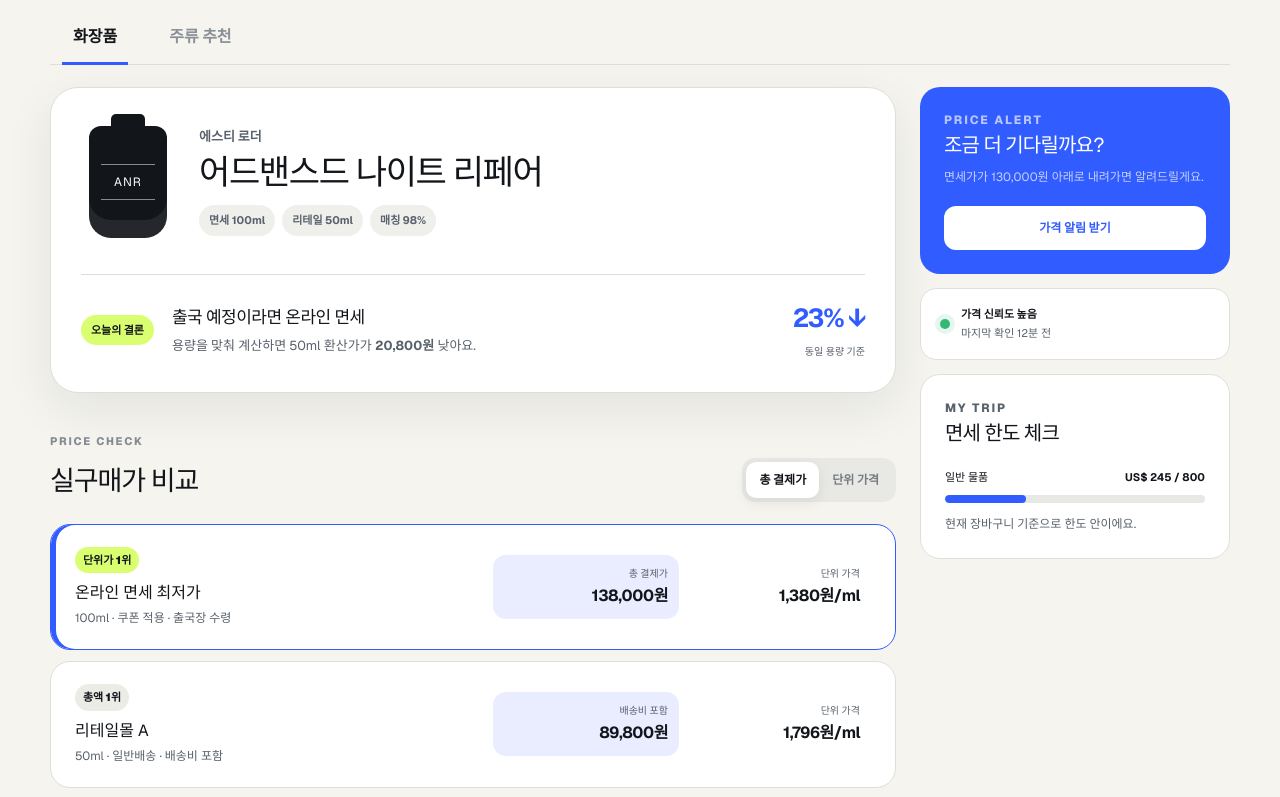
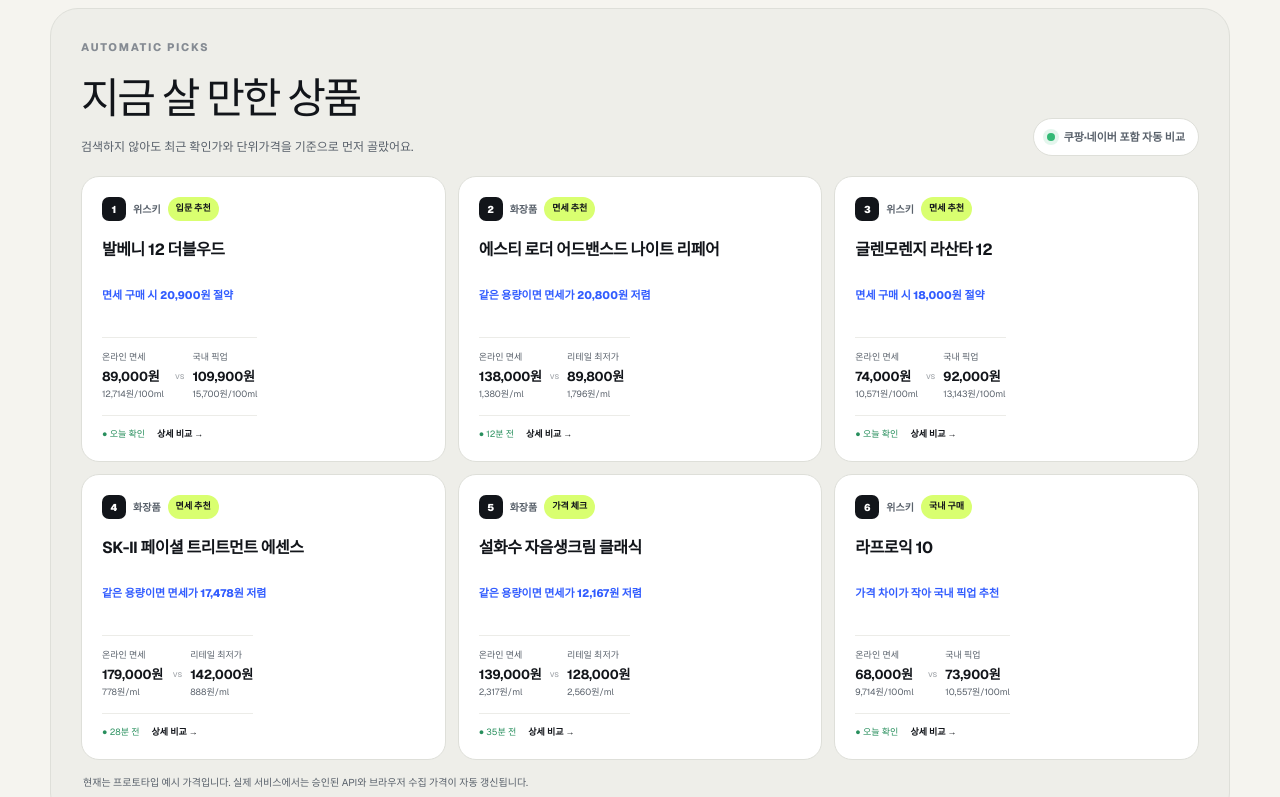
Before and after one commit to Tate-kwon94/cherrypicker, a Next.js app: page / in a window 1280 px wide. Shown: the part 580-1377 px from the top of the page. Built offline with nearby package versions, Linux system fonts and the light colour scheme.

Commit message:
Add automatic recommendation feed

```diff
--- a/app/globals.css
+++ b/app/globals.css
@@ -235,6 +235,193 @@
   cursor: pointer;
 }
 
+.discovery-section {
+  margin: 22px 0 52px;
+  padding: 30px;
+  border: 1px solid var(--line);
+  border-radius: var(--radius-xl);
+  background: #eeeee9;
+}
+
+.discovery-heading {
+  display: flex;
+  justify-content: space-between;
+  gap: 28px;
+  align-items: end;
+  margin-bottom: 20px;
+}
+
+.discovery-heading h2 {
+  margin: 0;
+  font-size: clamp(28px, 4vw, 42px);
+  letter-spacing: -0.055em;
+}
+
+.discovery-heading > div > p:last-child {
+  margin: 8px 0 0;
+  color: var(--ink-soft);
+  font-size: 12px;
+}
+
+.feed-status {
+  display: flex;
+  gap: 9px;
+  align-items: center;
+  padding: 10px 13px;
+  border: 1px solid var(--line);
+  border-radius: 999px;
+  background: var(--surface);
+  color: var(--ink-soft);
+  font-size: 11px;
+  font-weight: 750;
+  white-space: nowrap;
+}
+
+.feed-status span {
+  width: 8px;
+  height: 8px;
+  border-radius: 50%;
+  background: #33b975;
+  box-shadow: 0 0 0 4px rgba(51, 185, 117, 0.13);
+}
+
+.spotlight-grid {
+  display: grid;
+  grid-template-columns: repeat(3, minmax(0, 1fr));
+  gap: 12px;
+}
+
+.spotlight-card {
+  display: flex;
+  min-width: 0;
+  min-height: 252px;
+  flex-direction: column;
+  padding: 20px;
+  border: 1px solid var(--line);
+  border-radius: 18px;
+  background: var(--surface);
+  text-align: left;
+  cursor: pointer;
+  transition:
+    transform 160ms ease,
+    border-color 160ms ease,
+    box-shadow 160ms ease;
+}
+
+.spotlight-card:hover {
+  transform: translateY(-3px);
+  border-color: var(--ink);
+  box-shadow: 4px 4px 0 var(--ink);
+}
+
+.spotlight-topline {
+  display: flex;
+  gap: 7px;
+  align-items: center;
+}
+
+.spotlight-rank {
+  display: grid;
+  width: 24px;
+  height: 24px;
+  place-items: center;
+  border-radius: 7px;
+  background: var(--ink);
+  color: #fff;
+  font-size: 10px;
+  font-weight: 850;
+}
+
+.spotlight-category {
+  color: var(--ink-soft);
+  font-size: 10px;
+  font-weight: 750;
+}
+
+.spotlight-badge {
+  margin-left: auto;
+  padding: 5px 8px;
+  border-radius: 999px;
+  background: var(--lime);
+  font-size: 9px;
+  font-weight: 850;
+}
+
+.spotlight-title {
+  min-height: 44px;
+  margin: 18px 0 5px;
+  font-size: 16px;
+  line-height: 1.35;
+  letter-spacing: -0.03em;
+}
+
+.spotlight-decision {
+  min-height: 32px;
+  color: var(--blue);
+  font-size: 11px;
+  font-weight: 800;
+  line-height: 1.45;
+}
+
+.spotlight-prices {
+  display: grid;
+  grid-template-columns: 1fr auto 1fr;
+  gap: 8px;
+  align-items: center;
+  margin-top: 17px;
+  padding: 13px 0;
+  border-top: 1px solid #ecece8;
+  border-bottom: 1px solid #ecece8;
+}
+
+.spotlight-prices > span {
+  display: grid;
+  gap: 2px;
+}
+
+.spotlight-prices small,
+.spotlight-prices em {
+  color: var(--ink-soft);
+  font-size: 9px;
+  font-style: normal;
+}
+
+.spotlight-prices b {
+  font-size: 13px;
+  letter-spacing: -0.02em;
+}
+
+.spotlight-prices i {
+  color: #a1a5aa;
+  font-size: 9px;
+  font-style: normal;
+}
+
+.spotlight-footer {
+  display: flex;
+  justify-content: space-between;
+  gap: 12px;
+  margin-top: auto;
+  padding-top: 12px;
+  color: var(--ink-soft);
+  font-size: 9px;
+}
+
+.spotlight-footer > span {
+  color: #288f5d;
+}
+
+.spotlight-footer b {
+  color: var(--ink);
+}
+
+.feed-note {
+  margin: 15px 2px 0;
+  color: var(--ink-soft);
+  font-size: 10px;
+  line-height: 1.5;
+}
+
 .category-tabs {
   display: flex;
   gap: 6px;
@@ -1335,6 +1522,10 @@
 }
 
 @media (max-width: 920px) {
+  .spotlight-grid {
+    grid-template-columns: repeat(2, minmax(0, 1fr));
+  }
+
   .content-grid {
     grid-template-columns: 1fr;
   }
@@ -1391,6 +1582,48 @@
     text-align: left;
   }
 
+  .discovery-section {
+    width: calc(100% + 24px);
+    margin: 16px -12px 42px;
+    padding: 25px 12px 22px;
+    border-right: 0;
+    border-left: 0;
+    border-radius: 0;
+  }
+
+  .discovery-heading {
+    display: block;
+    padding: 0 4px;
+  }
+
+  .feed-status {
+    width: fit-content;
+    margin-top: 15px;
+  }
+
+  .spotlight-grid {
+    display: flex;
+    gap: 10px;
+    padding: 4px;
+    overflow-x: auto;
+    scroll-snap-type: x mandatory;
+    scrollbar-width: none;
+  }
+
+  .spotlight-grid::-webkit-scrollbar {
+    display: none;
+  }
+
+  .spotlight-card {
+    width: min(82vw, 310px);
+    min-width: min(82vw, 310px);
+    scroll-snap-align: start;
+  }
+
+  .feed-note {
+    padding: 0 4px;
+  }
+
   .recommendation {
     grid-template-columns: 1fr auto;
   }
--- a/app/page.tsx
+++ b/app/page.tsx
@@ -74,6 +74,16 @@
 
 const providerDomains = [
   { host: "coupang.com", name: "쿠팡", channel: "retail" as Channel },
+  {
+    host: "search.shopping.naver.com",
+    name: "네이버 가격비교",
+    channel: "retail" as Channel,
+  },
+  {
+    host: "shopping.naver.com",
+    name: "네이버 쇼핑",
+    channel: "retail" as Channel,
+  },
   { host: "costco.co.kr", name: "코스트코 온라인몰", channel: "retail" as Channel },
   { host: "ssg.com", name: "SSG.COM·트레이더스", channel: "retail" as Channel },
   { host: "oliveyoung.co.kr", name: "올리브영", channel: "retail" as Channel },
@@ -330,6 +340,64 @@
   );
   const liquor = liquors[taste];
   const liquorSaving = liquor.retailPrice - liquor.dutyPrice;
+  const spotlightItems = useMemo(
+    () => [
+      ...cosmetics.map((item) => {
+        const retailTotal = item.retailBasePrice + item.shipping;
+        const dutyUnitPrice = item.dutyPrice / item.dutyVolume;
+        const retailUnitPrice = retailTotal / item.retailVolume;
+        const equivalentSaving =
+          retailTotal - dutyUnitPrice * item.retailVolume;
+
+        return {
+          key: `cosmetics-${item.id}`,
+          category: "cosmetics" as Category,
+          productId: item.id,
+          taste: undefined,
+          badge: equivalentSaving >= 15000 ? "면세 추천" : "가격 체크",
+          eyebrow: "화장품",
+          title: `${item.brand} ${item.name}`,
+          decision:
+            equivalentSaving > 0
+              ? `같은 용량이면 면세가 ${formatWon(equivalentSaving)} 저렴`
+              : "배송 리테일이 더 유리",
+          dutyPrice: item.dutyPrice,
+          retailPrice: retailTotal,
+          dutyUnitPrice,
+          retailUnitPrice,
+          unitLabel: `/${item.unit}`,
+          saving: equivalentSaving,
+          freshness: item.freshness,
+        };
+      }),
+      ...Object.values(liquors).map((item) => ({
+        key: `liquor-${item.taste}`,
+        category: "liquor" as Category,
+        productId: undefined,
+        taste: item.taste,
+        badge:
+          item.taste === "beginner"
+            ? "입문 추천"
+            : item.retailPrice - item.dutyPrice > 10000
+              ? "면세 추천"
+              : "국내 구매",
+        eyebrow: "위스키",
+        title: item.name,
+        decision:
+          item.retailPrice - item.dutyPrice > 10000
+            ? `면세 구매 시 ${formatWon(item.retailPrice - item.dutyPrice)} 절약`
+            : "가격 차이가 작아 국내 픽업 추천",
+        dutyPrice: item.dutyPrice,
+        retailPrice: item.retailPrice,
+        dutyUnitPrice: item.dutyPrice / 7,
+        retailUnitPrice: item.retailPrice / 7,
+        unitLabel: "/100ml",
+        saving: item.retailPrice - item.dutyPrice,
+        freshness: "오늘 확인",
+      })),
+    ].sort((a, b) => b.saving - a.saving),
+    [],
+  );
 
   function persistOffers(next: CapturedOffer[]) {
     setCapturedOffers(next);
@@ -493,7 +561,92 @@
         <button type="button">조건 변경 ↗</button>
       </div>
 
-      <nav className="category-tabs" aria-label="상품 카테고리">
+      <section className="discovery-section" aria-labelledby="discovery-title">
+        <div className="discovery-heading">
+          <div>
+            <p className="section-kicker">AUTOMATIC PICKS</p>
+            <h2 id="discovery-title">지금 살 만한 상품</h2>
+            <p>
+              검색하지 않아도 최근 확인가와 단위가격을 기준으로 먼저 골랐어요.
+            </p>
+          </div>
+          <div className="feed-status">
+            <span aria-hidden="true" />
+            쿠팡·네이버 포함 자동 비교
+          </div>
+        </div>
+
+        <div className="spotlight-grid">
+          {spotlightItems.map((item, index) => (
+            <button
+              className="spotlight-card"
+              type="button"
+              key={item.key}
+              onClick={() => {
+                if (item.category === "cosmetics" && item.productId) {
+                  setSelectedId(item.productId);
+                  setCategory("cosmetics");
+                }
+                if (item.category === "liquor" && item.taste) {
+                  setTaste(item.taste);
+                  setCategory("liquor");
+                }
+                setStatusMessage(`${item.title} 상세 비교를 열었습니다.`);
+                window.setTimeout(() => {
+                  document
+                    .getElementById("comparison-start")
+                    ?.scrollIntoView({ behavior: "smooth", block: "start" });
+                }, 0);
+              }}
+            >
+              <span className="spotlight-topline">
+                <span className="spotlight-rank">{index + 1}</span>
+                <span className="spotlight-category">{item.eyebrow}</span>
+                <span className="spotlight-badge">{item.badge}</span>
+              </span>
+              <strong className="spotlight-title">{item.title}</strong>
+              <span className="spotlight-decision">{item.decision}</span>
+              <span className="spotlight-prices">
+                <span>
+                  <small>온라인 면세</small>
+                  <b>{formatWon(item.dutyPrice)}</b>
+                  <em>
+                    {formatWon(item.dutyUnitPrice)}
+                    {item.unitLabel}
+                  </em>
+                </span>
+                <i aria-hidden="true">vs</i>
+                <span>
+                  <small>
+                    {item.category === "liquor"
+                      ? "국내 픽업"
+                      : "리테일 최저가"}
+                  </small>
+                  <b>{formatWon(item.retailPrice)}</b>
+                  <em>
+                    {formatWon(item.retailUnitPrice)}
+                    {item.unitLabel}
+                  </em>
+                </span>
+              </span>
+              <span className="spotlight-footer">
+                <span>● {item.freshness}</span>
+                <b>상세 비교 →</b>
+              </span>
+            </button>
+          ))}
+        </div>
+        <p className="feed-note">
+          현재는 프로토타입 예시 가격입니다. 실제 서비스에서는 승인된 API와
+          브라우저 수집 가격이 자동 갱신됩니다.
+        </p>
+      </section>
+
+      <nav
+        className="category-tabs"
+        id="comparison-start"
+        aria-label="상품 카테고리"
+      >
         <button
           type="button"
           className={category === "cosmetics" ? "active" : ""}
@@ -974,8 +1127,8 @@
                   onChange={(event) => inspectCaptureUrl(event.target.value)}
                 />
                 <small>
-                  쿠팡·코스트코·SSG·주요 면세점 주소는 판매처를 자동으로
-                  인식합니다.
+                  쿠팡·네이버 가격비교·코스트코·SSG·주요 면세점 주소는
+                  판매처를 자동으로 인식합니다.
                 </small>
               </label>
 
```
